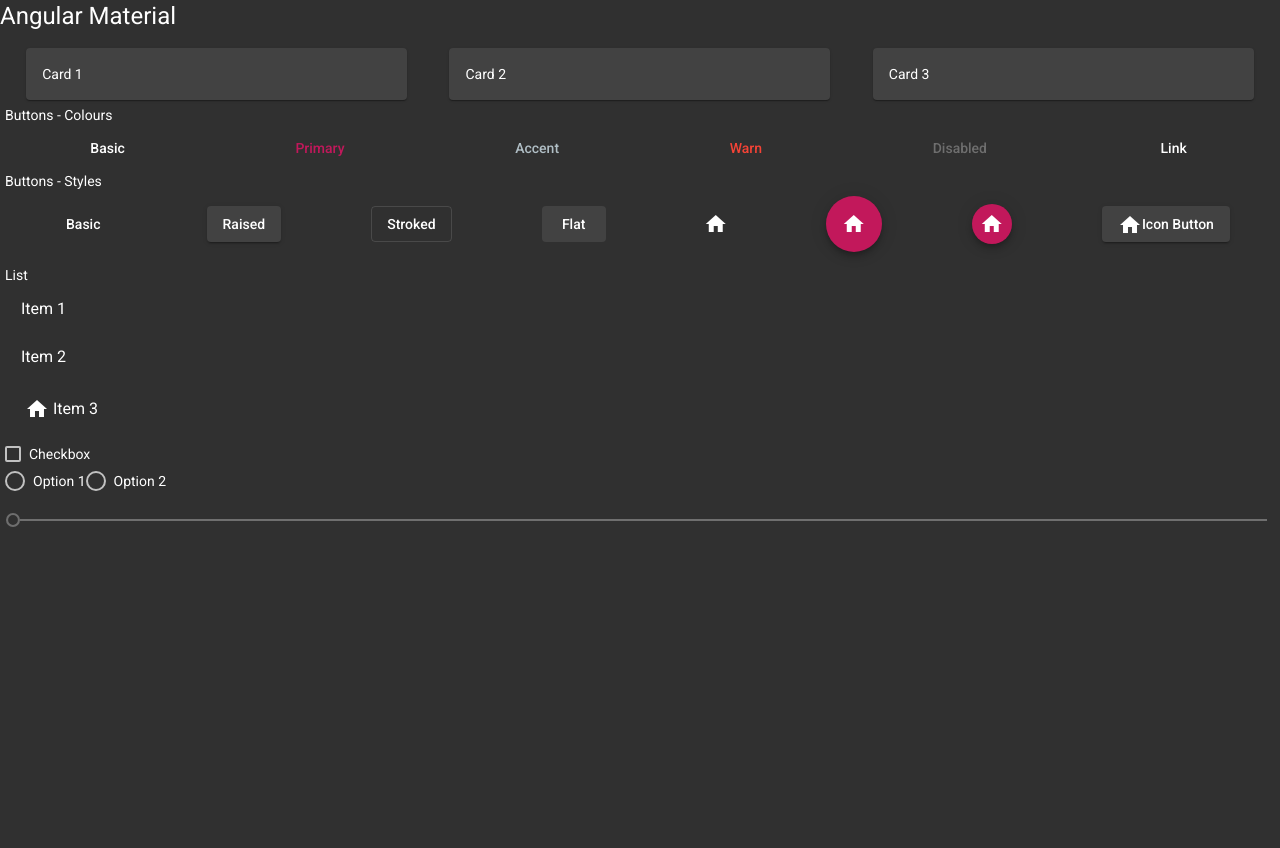
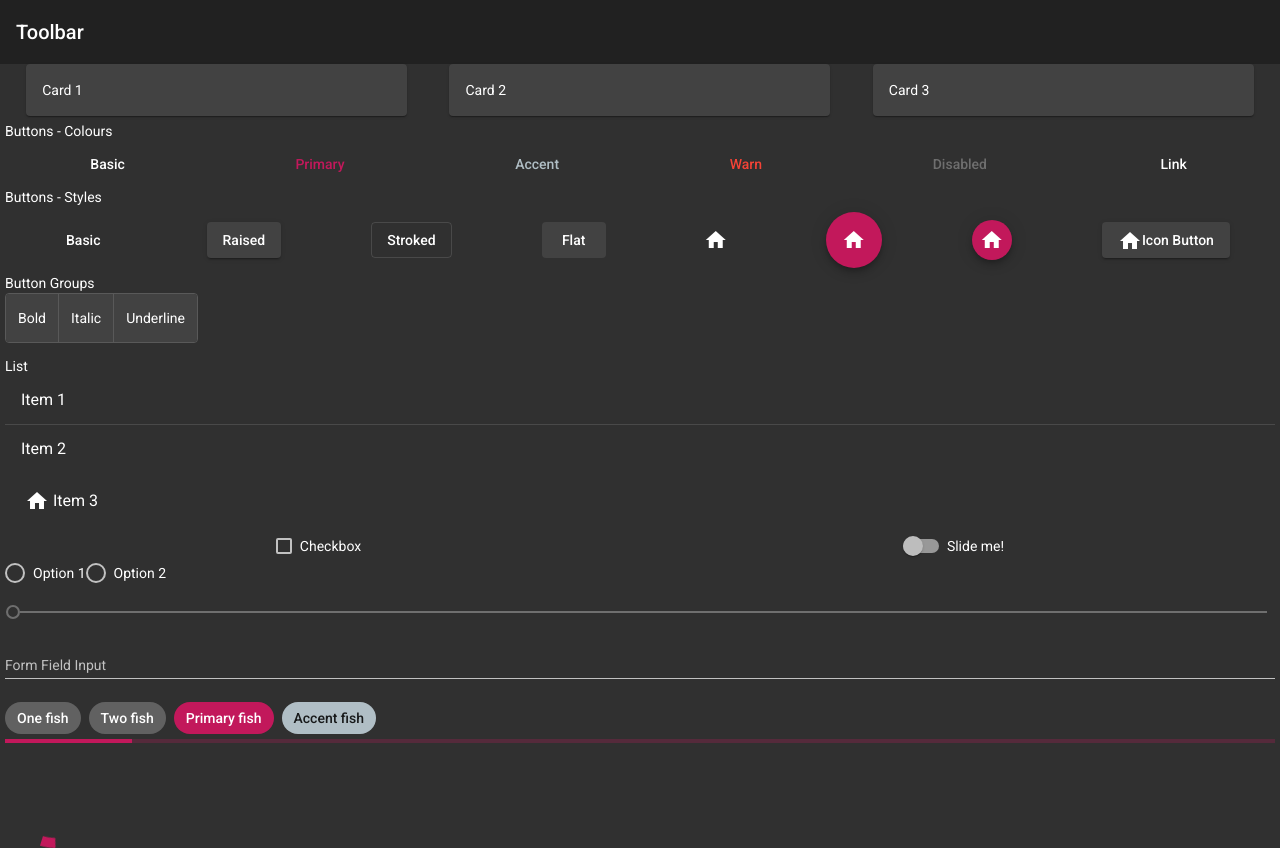
Before and after one commit to mcurrycl/angular-material-flex-9.1-starter, an Angular app: page / in a window 1280 px wide. Before the commit the page ends 800 px from the top, so only its background shows below. Built offline with nearby package versions, Linux system fonts and the light colour scheme.

Commit message:
1 file modified

```diff
--- a/src/app/app.component.html
+++ b/src/app/app.component.html
@@ -1,4 +1,4 @@
-<h1>Angular Material</h1>
+<mat-toolbar>Toolbar</mat-toolbar>
 
 <div style="padding-left: 5px; padding-right: 5px" fxLayout="column" fxLayoutGap="5px">
 	<div fxLayout="row" fxLayoutAlign="space-around center">
@@ -14,7 +14,7 @@
 	</div>
 
 	<div>Buttons - Colours</div>
-	<div  fxLayout="row" fxLayoutAlign="space-around center">
+	<div fxLayout="row" fxLayoutAlign="space-around center">
 		<button mat-button>Basic</button>
 		<button mat-button color="primary">Primary</button>
 		<button mat-button color="accent">Accent</button>
@@ -24,8 +24,8 @@
 	</div>
 
 	<div>Buttons - Styles</div>
-	<div  fxLayout="row" fxLayoutAlign="space-around center">
-    <button mat-button>Basic</button>
+	<div fxLayout="row" fxLayoutAlign="space-around center">
+		<button mat-button>Basic</button>
 		<button mat-raised-button >Raised</button>
 		<button mat-stroked-button >Stroked</button>
 		<button mat-flat-button >Flat</button>
@@ -41,12 +41,23 @@
 		<button mat-raised-button><mat-icon>home</mat-icon>Icon Button</button>
 	</div>
 
+	<div>
+		Button Groups
+		<div>
+			<mat-button-toggle-group name="fontStyle" aria-label="Font Style">
+				<mat-button-toggle value="bold">Bold</mat-button-toggle>
+				<mat-button-toggle value="italic">Italic</mat-button-toggle>
+				<mat-button-toggle value="underline">Underline</mat-button-toggle>
+			</mat-button-toggle-group>
+		</div>
+	</div>
 
 	<mat-list>
 		List
 		<mat-list-item>
 			Item 1
 		</mat-list-item>
+		<mat-divider></mat-divider>
 		<mat-list-item>
 			Item 2
 		</mat-list-item>
@@ -56,8 +67,9 @@
 		</mat-list-item>
 	</mat-list>
 
-	<div fxLayout="row">
-		<mat-checkbox>Checkbox</mat-checkbox>
+	<div fxLayout="row" fxLayoutAlign="space-around center">
+		<mat-checkbox color="primary">Checkbox</mat-checkbox>
+		<mat-slide-toggle color="primary">Slide me!</mat-slide-toggle>
 	</div>
 
 	<mat-radio-group aria-label="Select an option">
@@ -67,4 +79,23 @@
 
 	<mat-slider></mat-slider>
 
+	<mat-form-field>
+		<input matInput>
+		<mat-label>Form Field Input</mat-label>
+	</mat-form-field>
+
+	<mat-chip-list aria-label="Fish selection">
+		<mat-chip>One fish</mat-chip>
+		<mat-chip>Two fish</mat-chip>
+		<mat-chip color="primary" selected>Primary fish</mat-chip>
+		<mat-chip color="accent" selected>Accent fish</mat-chip>
+	</mat-chip-list>
+
+
+
+	<mat-progress-bar mode="determinate" value="10"></mat-progress-bar>
+
+	<mat-spinner></mat-spinner>
+
+
 </div>
```
